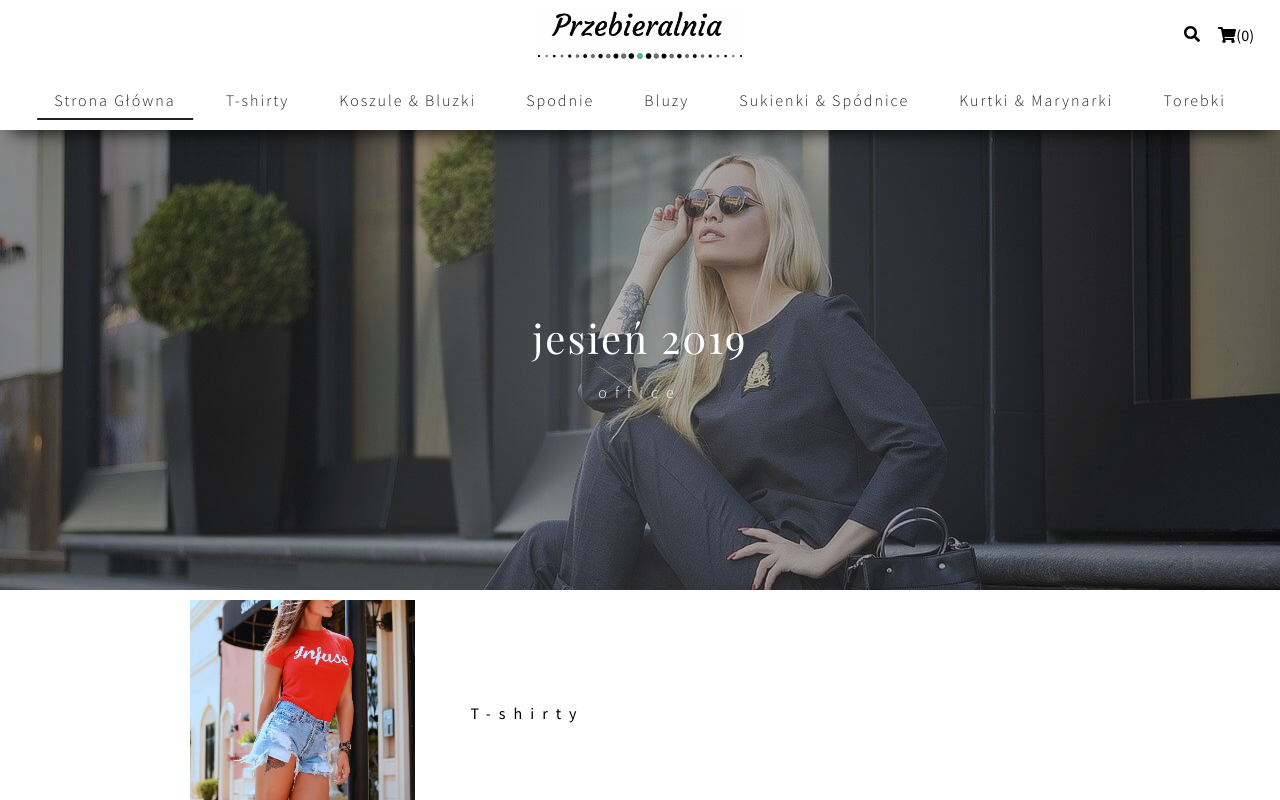
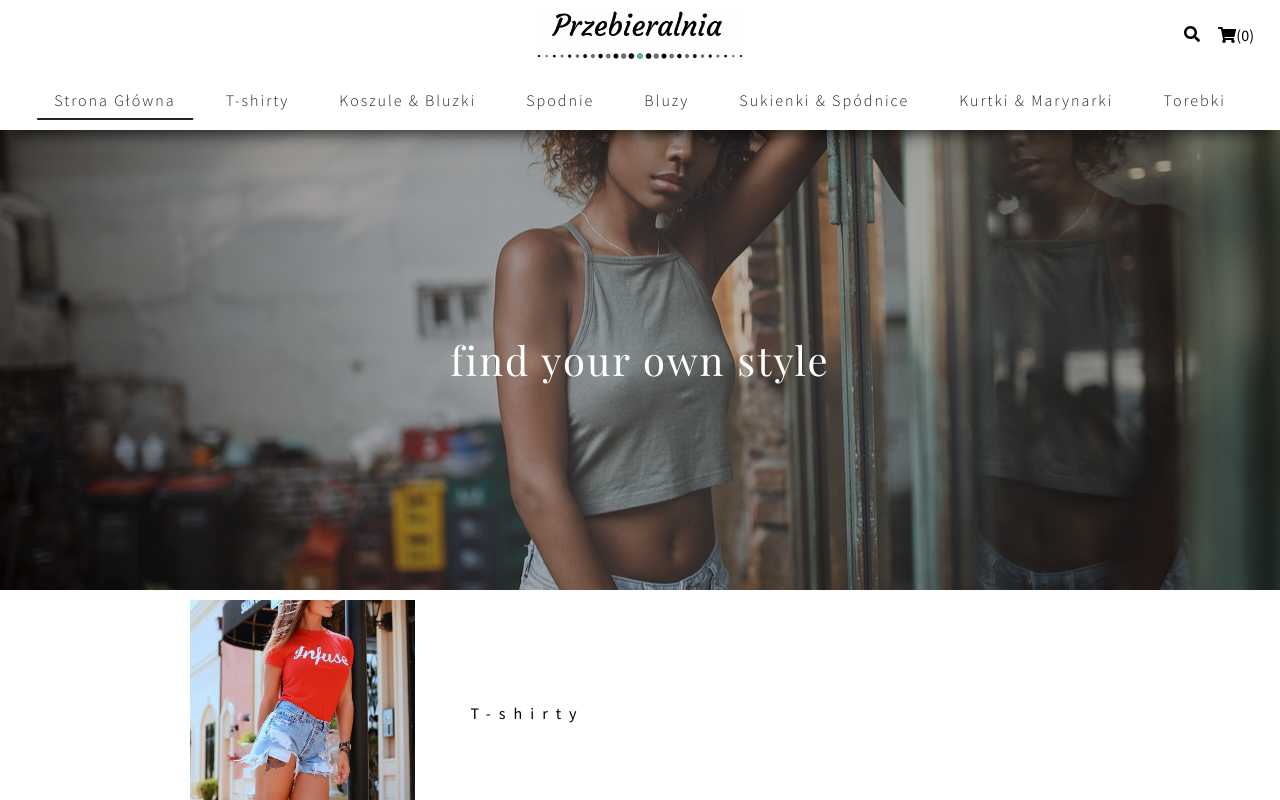
Before and after one commit to mikulskee/ChangingRoom, a React (Create React App) app: page / in a window 1280 px wide. Shown: the top 800 px of the page. Built offline with nearby package versions, Linux system fonts and the light colour scheme; a web font is replaced by a local one.

Commit message:
implemented route animations

```diff
--- a/package.json
+++ b/package.json
@@ -16,6 +16,7 @@
     "react-dom": "^16.9.0",
     "react-router-dom": "^5.1.2",
     "react-scripts": "3.1.1",
+    "react-transition-group": "^4.3.0",
     "styled-components": "^4.3.2"
   },
   "scripts": {
--- a/public/index.html
+++ b/public/index.html
@@ -15,6 +15,11 @@
       rel="stylesheet"
     />
     <title>e-przebieralnia.pl</title>
+    <script>
+      window.loadPromise = new Promise(function(resolve) {
+        window.addEventListener("load", resolve);
+      });
+    </script>
   </head>
   <body>
     <div id="root"></div>
--- a/src/App.js
+++ b/src/App.js
@@ -4,12 +4,14 @@ import Navigation from "./components/Navigation/Navigation";
 import Menu from "./components/Menu/Menu";
 import MainTemplate from "./templates/MainTemplate/MainTemplate";
 import CartTemplate from "./templates/CartTemplate/CartTemplate";
-import Products from "./components/Products/Products";
+import ProductsTemplate from "./templates/ProductsTemplate/ProductsTemplate";
 import Search from "./components/Search/Search";
 import CartContextProvider from "./contexts/CartContext";
 import ShopContextProvider from "./contexts/ShopContext";
 import SearchContextProvider from "./contexts/SearchContext";
 import SearchInputContextProvider from "./contexts/SearchInputContext";
+import { Transition, TransitionGroup } from "react-transition-group";
+import { play, exit } from "./animations/routeChanging";
 
 const App = () => {
   return (
@@ -20,17 +22,36 @@ const App = () => {
             <BrowserRouter basename={process.env.PUBLIC_URL}>
               <Menu />
               <Navigation />
+              <Route
+                render={({ location }) => {
+                  const { pathname, key } = location;
 
-              <Switch>
+                  return (
+                    <TransitionGroup component={null}>
+                      <Transition
+                        key={key}
+                        appear={true}
+                        onEnter={(node, appears) =>
+                          play(pathname, node, appears)
+                        }
+                        onExit={(node, appears) => exit(node, appears)}
+                        timeout={{ enter: 250, exit: 150 }}
+                      >
+                        <Switch location={location}>
                           <Route exact path="/" component={MainTemplate} />
                           <Route exact path="/cart" component={CartTemplate} />
                           <Route
                             exact
                             path="/products/:section_id"
-                  component={Products}
+                            component={ProductsTemplate}
                           />
                           <Route exact path="/search" component={Search} />
                         </Switch>
+                      </Transition>
+                    </TransitionGroup>
+                  );
+                }}
+              />
             </BrowserRouter>
           </SearchInputContextProvider>
         </SearchContextProvider>
--- /dev/null
+++ b/src/animations/headerAnimation.js
@@ -0,0 +1,14 @@
+import { TimelineMax } from "gsap/all";
+
+export const headerAnimation = () => {
+  const casual = document.querySelector(".template--casual");
+  const office = document.querySelector(".template--office");
+  const motto = document.querySelector(".template--motto");
+  const tlHeader = new TimelineMax({ play: false });
+  tlHeader
+    .set(office, { css: { transform: "translatex(100%)" } })
+    .set(motto, { css: { transform: "translatex(100%)" } })
+    .set(casual, { css: { transform: "translatex(0)" } })
+    .to(casual, 1, { css: { transform: "translatex(-100%)" }, delay: 5 })
+    .to(office, 1, { css: { transform: "translatex(0)" } });
+};
--- /dev/null
+++ b/src/animations/routeChanging.js
@@ -0,0 +1,63 @@
+import { TimelineMax as Timeline, Power1 } from "gsap";
+
+const getDefaultTimeline = (node, delay) => {
+  const timeline = new Timeline({ paused: true });
+  const productWrapper = node.querySelector(".product-card-wrapper");
+  timeline
+    .from(node, 0.35, {
+      autoAlpha: 0,
+      ease: Power1.easeIn
+    })
+    .from(
+      productWrapper,
+      0.35,
+      {
+        autoAlpha: 0,
+        y: 10,
+
+        ease: Power1.easeOut
+      },
+      "-=0.35"
+    );
+
+  return timeline;
+};
+
+const getHomeTimeline = (node, delay) => {
+  const timeline = new Timeline({ paused: true });
+  const main = node.querySelector("main");
+  const header = node.querySelector("header");
+  const line = node.querySelector(".line");
+
+  timeline
+    .from(header, 0.35, { y: 10, opacity: 0, delay })
+    .from(
+      main,
+      0.35,
+      {
+        autoAlpha: 0,
+        y: 10,
+        ease: Power1.easeOut
+      },
+      "-=0.25"
+    )
+    .from(line, 0.35, { opacity: 0, delay }, "-=0.25");
+  return timeline;
+};
+
+export const play = (pathname, node, appears) => {
+  const delay = appears ? 0 : 0.5;
+  let timeline;
+
+  if (pathname === "/") timeline = getHomeTimeline(node, delay);
+  else timeline = getDefaultTimeline(node, delay);
+
+  window.loadPromise.then(() => requestAnimationFrame(() => timeline.play()));
+};
+
+export const exit = node => {
+  const timeline = new Timeline({ paused: true });
+
+  timeline.to(node, 0.15, { autoAlpha: 0, ease: Power1.easeOut });
+  timeline.play();
+};
--- a/src/components/Header/Header.js
+++ b/src/components/Header/Header.js
@@ -1,8 +1,9 @@
 import React, { useEffect } from "react";
 import styled from "styled-components";
-import { TimelineMax } from "gsap/TimelineMax";
-import header1 from "../../images/header1.jpg";
-import header2 from "../../images/header2.jpg";
+// import { headerAnimation } from "../../animations/headerAnimation";
+
+// import header1 from "../../images/header1.jpg";
+// import header2 from "../../images/header2.jpg";
 import header3 from "../../images/header3.jpg";
 
 const Container = styled.header`
@@ -16,7 +17,7 @@ const Template = styled.div`
   top: 0;
   left: 0;
   will-change: transform;
-  background-image: url(${header1});
+  background-image: url(${header3});
   height: 64vw;
   max-height: 650px;
   background-position: center;
@@ -36,7 +37,6 @@ const Template = styled.div`
     height: 64vw;
     max-height: 650px;
     width: 100%;
-    background-image: url(${header2});
 
     @media only screen and (orientation: landscape) {
       height: 45vw;
@@ -102,38 +102,19 @@ const Template = styled.div`
 `;
 
 const headers = [
-  { id: "casual", title: "jesień 2019", span: "casual", image: header1 },
-  { id: "office", title: "jesień 2019", span: "office", image: header2 },
+  // { id: "office", title: "jesień 2019", span: "office", image: header2 },
   {
-    id: "motto",
+    id: "casual",
     title: "find your own style",
     span: "",
     image: header3
   }
+  // { id: "casual", title: "jesień 2019", span: "casual", image: header1 }
 ];
 
 const Header = () => {
   useEffect(() => {
-    const casual = document.querySelector(".template--casual");
-    const office = document.querySelector(".template--office");
-    const motto = document.querySelector(".template--motto");
-
-    const tlHeader = new TimelineMax();
-
-    tlHeader
-      .set(office, { xPercent: 100 })
-      .set(motto, { xPercent: 100 })
-      .set(casual, { xPercent: 0 })
-      .to(casual, 1, { xPercent: -100, delay: 5 })
-      .to(office, 1, { xPercent: 0, delay: -1 })
-      .to(office, 1, { xPercent: -100, delay: 5 })
-      .to(motto, 1, { xPercent: 0, delay: -1 })
-      .set(casual, { xPercent: 100 })
-      .set(office, { xPercent: 100 })
-      .to(motto, 1, { xPercent: -100, delay: 5 })
-      .to(casual, 1, { xPercent: 0, delay: -1 });
-
-    tlHeader.repeat(-1);
+    // headerAnimation();
   });
   const headersLayouts = headers.map(header => (
     <Template key={header.id} className={`template--${header.id}`}>
--- a/src/components/Line/Line.js
+++ b/src/components/Line/Line.js
@@ -47,7 +47,7 @@ const Line = () => {
   });
 
   return (
-    <Wrapper pathLength={pathLength}>
+    <Wrapper pathLength={pathLength} className={"line"}>
       <svg xmlns="http://www.w3.org/2000/svg" viewBox="0 0 239.42 1024">
         <title>line</title>
         <g id="e6f1a36e-8168-4089-8278-e6b3c55f26a7" data-name="Warstwa 2">
--- a/src/components/Menu/Menu.js
+++ b/src/components/Menu/Menu.js
@@ -116,6 +116,7 @@ const Menu = () => {
     TweenMax.to(menu, 0.25, { css: { transform: "translatex(-100%)" } });
     TweenMax.set(menu, { css: { display: "none" }, delay: 0.25 });
   };
+
   const list = sections.map(section => (
     <li key={section.id}>
       <Link
--- a/src/templates/MainTemplate/MainTemplate.js
+++ b/src/templates/MainTemplate/MainTemplate.js
@@ -1,17 +1,20 @@
 import React from "react";
+import styled from "styled-components";
 import Header from "../../components/Header/Header";
 import Main from "../../components/Main/Main";
 import Contact from "../../components/Contact/Contact";
 import Footer from "../../components/Footer/Footer";
 
+const Wrapper = styled.div``;
+
 const MainTemplate = () => {
   return (
-    <>
+    <Wrapper className={"main-template"}>
       <Header />
       <Main />
       <Contact />
       <Footer />
-    </>
+    </Wrapper>
   );
 };
 
--- a/src/components/Products/Products.js
+++ b/src/templates/ProductsTemplate/ProductsTemplate.js
@@ -1,10 +1,10 @@
 import React, { useContext, useEffect } from "react";
 import styled from "styled-components";
-import Product from "../Product/Product";
-import Footer from "../Footer/Footer";
-import { ProductsWrapper } from "../ProductsWrapper/ProductsWrapper";
+import Product from "../../components/Product/Product";
+import Footer from "../../components/Footer/Footer";
+import { ProductsWrapper } from "../../components/ProductsWrapper/ProductsWrapper";
 import { ShopContext } from "../../contexts/ShopContext";
-import ProductBanner from "../ProductBanner/ProductBanner";
+import ProductBanner from "../../components/ProductBanner/ProductBanner";
 
 import { withRouter } from "react-router-dom";
 
@@ -33,7 +33,7 @@ const Container = styled.div`
   }
 `;
 
-const Products = props => {
+const ProductsTemplate = props => {
   const { shopItems } = useContext(ShopContext);
 
   useEffect(() => {
@@ -56,10 +56,10 @@ const Products = props => {
     <>
       <ProductsWrapper>
         <ProductBanner />
-        <Container>{newProducts}</Container>
+        <Container className={"product-card-wrapper"}>{newProducts}</Container>
         <Footer />
       </ProductsWrapper>
     </>
   );
 };
-export default withRouter(Products);
+export default withRouter(ProductsTemplate);
```
Also changed, not shown: 1 other file (tests, documents, lock files or other folders). Lines whose indentation alone changed are shown as unchanged.
